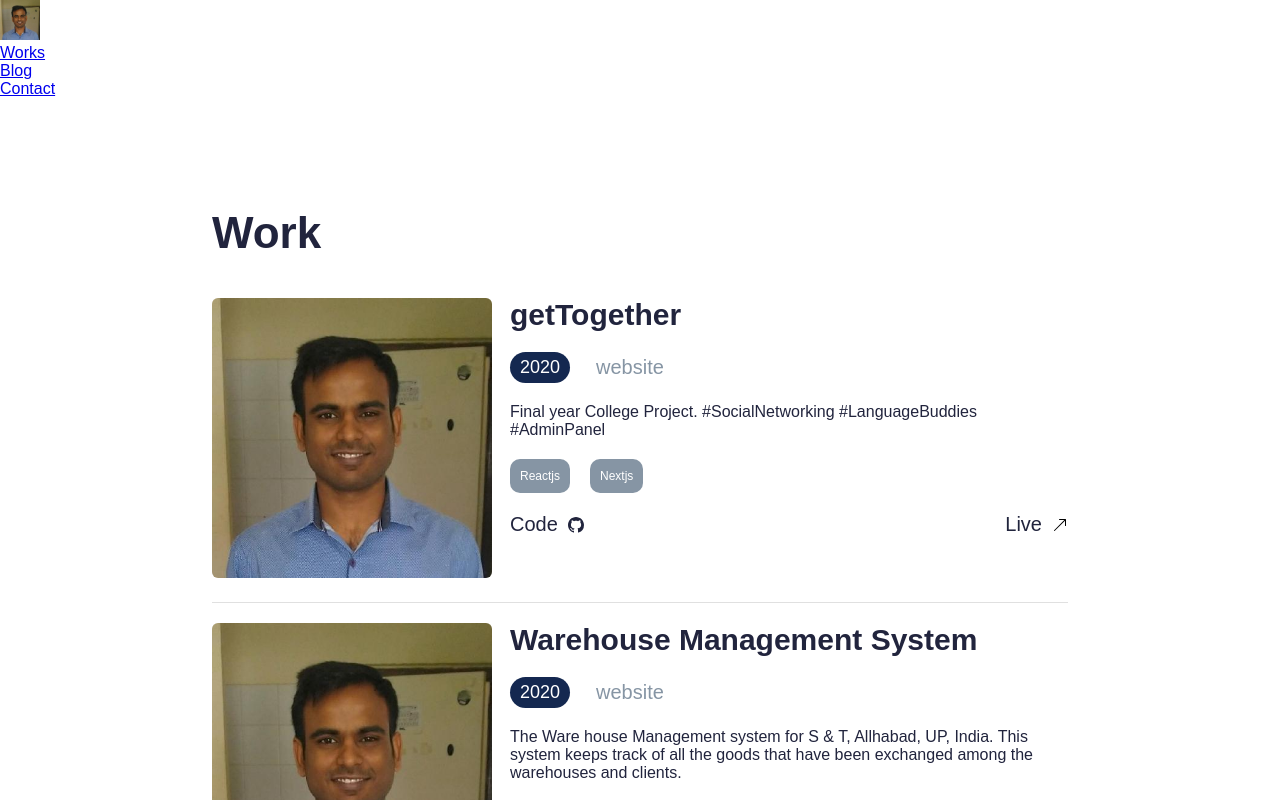
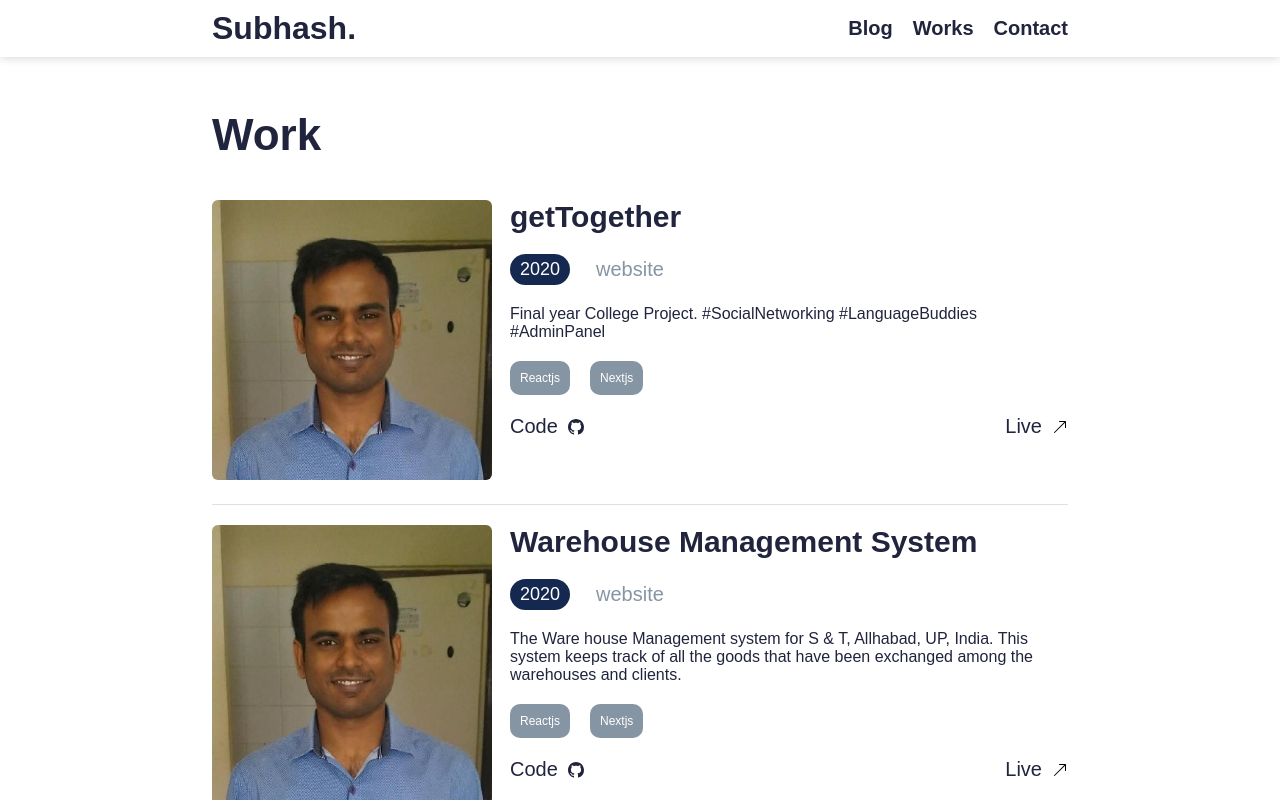
Before and after one commit to curiousdilip/SJ-Website, a Next.js app: page /works in a window 1280 px wide. Shown: the top 800 px of the page. Built offline with nearby package versions, Linux system fonts and the light colour scheme.

Commit message:
header updated

```diff
--- a/app/blog/page.jsx
+++ b/app/blog/page.jsx
@@ -1,12 +1,12 @@
 import Footer from "../components/Footer";
-import Header from "../components/Header";
+import Headers from "../components/Headers";
 
 import Blogs from "../components/blogs";
 import "./blog.scss";
 export default function Blog() {
   return (
     <>
-      <Header />
+      <Headers />
       <section id="blog-page">
         <div className="container">
           <div className="heading">
--- a/app/components/Headers.jsx
+++ b/app/components/Headers.jsx
@@ -15,14 +15,14 @@ export default function Header() {
 
                 </Link>
                 <nav className={menuOpen ? "open" : ""}>
-                    <Link href="/">Blog</Link>
-                    <Link href="/">Works</Link>
-                    <Link href="/">Contact</Link>
+                    <Link href="/blog">Blog</Link>
+                    <Link href="/works">Works</Link>
+                    <Link href="/contact">Contact</Link>
                 </nav>
 
-                <button class={`hamburger ${menuOpen ? "open" : ""}`}
+                <button className={`hamburger ${menuOpen ? "open" : ""}`}
                     onClick={() => setMenuOpen(!menuOpen)}>
-                    <div class="bar"></div>
+                    <div className="bar"></div>
                 </button>
             </div>
         </header>
--- a/app/contact/page.jsx
+++ b/app/contact/page.jsx
@@ -1,10 +1,10 @@
 import Footer from "../components/Footer";
-import Header from "../components/Header";
+import Headers from "../components/Headers";
 import "./contact.scss";
 export default function Contact() {
   return (
     <>
-      <Header />
+      <Headers />
       <section id="contact">
         <div className="container">
           <div className="heading">
--- a/app/globals.scss
+++ b/app/globals.scss
@@ -21,7 +21,7 @@ header {
     display: flex;
     align-items: center;
     justify-content: space-between;
-    padding: 10px 20px;
+    padding: 10px 0px;
 
     .logo {
       text-decoration: none;
--- a/app/works/page.jsx
+++ b/app/works/page.jsx
@@ -1,13 +1,13 @@
 import Image from "next/image";
 import Footer from "../components/Footer";
-import Header from "../components/Header";
+import Headers from "../components/Headers";
 import "./works.scss";
 import data from "../data/data";
 
 export default function works() {
   return (
     <>
-      <Header />
+      <Headers />
       <section id="works-page">
         <div className="container">
           <div className="heading">
```
